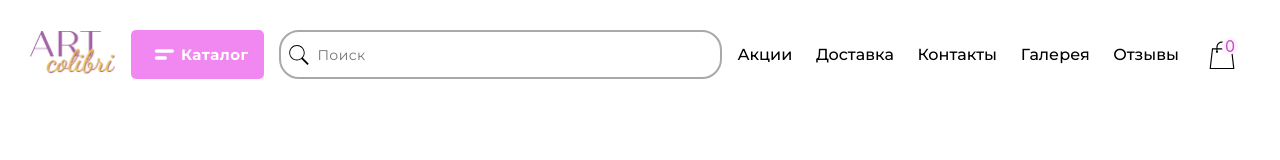
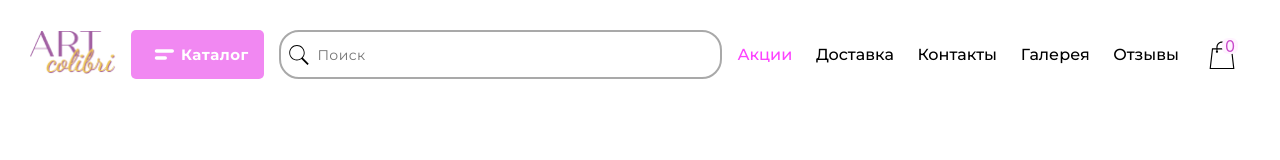
Before and after one commit to SomVariable/marbles-shop, a React (Create React App) app: page / in a window 1280 px wide. Shown: the top 160 px of the page. Built offline with nearby package versions, Linux system fonts and the light colour scheme.

Commit message:
add active link

```diff
--- a/src/components/header/Header.module.scss
+++ b/src/components/header/Header.module.scss
@@ -1,6 +1,10 @@
 $parametrBorder: 1px solid #EEEEEE;
 $heightContent: 58px;
 $transition: 0.5s all;
+@mixin fontParam($ff, $fs) {
+  font-family: $ff;
+  font-style: $fs;
+}
 @mixin flexParametrs ($display, $jc, $ai) {
   display: $display;
   justify-content: $jc;
@@ -33,13 +37,13 @@ $transition: 0.5s all;
     border-radius: 0;
     border: 0;
     @include borders($parametrBorder);
-      svg {
-        fill: var(--black);
-        rect {
-          height: 1px;
-        }
-        @include position(absolute, 50%);
-      }
+  }
+  svg {
+    fill: #787878;
+    rect {
+      height: 1px;
+    }
+    @include position(absolute, 50%);
   }
   svg:hover {
     background: #FEDDFF;
@@ -119,9 +123,14 @@ $transition: 0.5s all;
 .li:last-child {
   margin-bottom: 45px;
 }
+.listItem.activeLink {
+  @include fontParam('Montserrat',normal );
+  font-weight: var(--fw-medium);
+  font-size: 24px;
+  color: #FC42FF;
+}
 .listItem {
-  font-family: 'Montserrat';
-  font-style: normal;
+  @include fontParam('Montserrat',normal );
   font-weight: var(--fw-medium);
   font-size: 24px;
   line-height: 130%;
@@ -141,16 +150,14 @@ $transition: 0.5s all;
   margin-top: 7px;
 }
 .socialTitle {
-  font-family: 'Montserrat';
-  font-style: normal;
+  @include fontParam('Montserrat',normal );
   font-weight: var(--fw-medium);
   font-size: 10px;
   line-height: 130%;
   color: #7E7E7E;
 }
 .phone {
-  font-family: 'Montserrat';
-  font-style: normal;
+  @include fontParam('Montserrat',normal );
   font-weight: var(--fw-600);
   font-size: 28px;
   line-height: 130%;
@@ -319,6 +326,12 @@ $transition: 0.5s all;
     font-size: var(--fs-s);
     color: var(--black);
   }
+  .listItem.activeLink {
+    @include fontParam('Montserrat',normal );
+    font-weight: var(--fw-medium);
+    font-size: 16px;
+    color: #FC42FF;
+  }
   .li {
     margin: 0px;
   }
--- a/src/components/header/Header.tsx
+++ b/src/components/header/Header.tsx
@@ -4,21 +4,13 @@ import Input from '../../UI/Input/Input';
 import Icon from '../../UI/Icon/Icon';
 import logo from './logo.png';
 import cn from 'classnames';
-import { ChangeEvent } from 'react';
-import { useState } from 'react';
+import { ChangeEvent, MouseEvent } from 'react';
+import { useState, useEffect } from 'react';
 
 const Header = () => {
   const [value, setValue] = useState('');
-  const [activeLink, setActiveLink] = useState(false);
   const [asidePanel, setAsidePanel] = useState(false);
-
-  const asideShow = () => {
-    setAsidePanel(true)
-  }
-
-  const asideHide = () => {
-    setAsidePanel(false)
-  }
+  const [contentLink, setContentLink] = useState('Акции');
 
   const list = [
     {clazz: styles.listItem, content: 'Акции', id: 1},
@@ -28,6 +20,34 @@ const Header = () => {
     {clazz: styles.listItem, content: 'Отзывы', id: 5},
   ]
 
+  useEffect(() => {
+    if (asidePanel) {
+     const res =  window.innerWidth - document.body.scrollWidth;
+     document.body.style.cssText = `
+     overflow: hidden;
+     padding-right: ${res}px;
+     `;
+    } else {
+     document.body.style.cssText = `
+     overflow: "";
+     padding-right: ${0}px;
+     `
+    }
+   },[asidePanel])
+
+  const asideShow = () => {
+    setAsidePanel(true)
+  }
+
+  const asideHide = () => {
+    setAsidePanel(false)
+  }
+  const getContent = (e: MouseEvent<HTMLAnchorElement>) => {
+    const content = e.currentTarget.textContent;
+    if (content != null) {
+      setContentLink(content);
+    }
+  }
   const onChange = (e: ChangeEvent<HTMLInputElement>) => {
     setValue(e.target.value)
   }
@@ -58,7 +78,7 @@ const Header = () => {
             <ul className={styles.list}>
               {
                 list.map(({clazz, content, id}) => {
-                  return <li className={styles.li} key={id}><a className={cn(clazz, {[styles.active]: activeLink === true })} href="#">{content}</a></li>
+                  return <li className={styles.li} key={id}><a onClick={(e) => getContent(e)} className={cn(clazz, {[styles.activeLink]: contentLink === content})} href="#">{content}</a></li>
                 })
               }
             </ul>
--- a/tsconfig.json
+++ b/tsconfig.json
@@ -1,6 +1,6 @@
 {
   "compilerOptions": {
-    "target": "es5",
+    "target": "esnext",
     "lib": [
       "dom",
       "dom.iterable",
```
